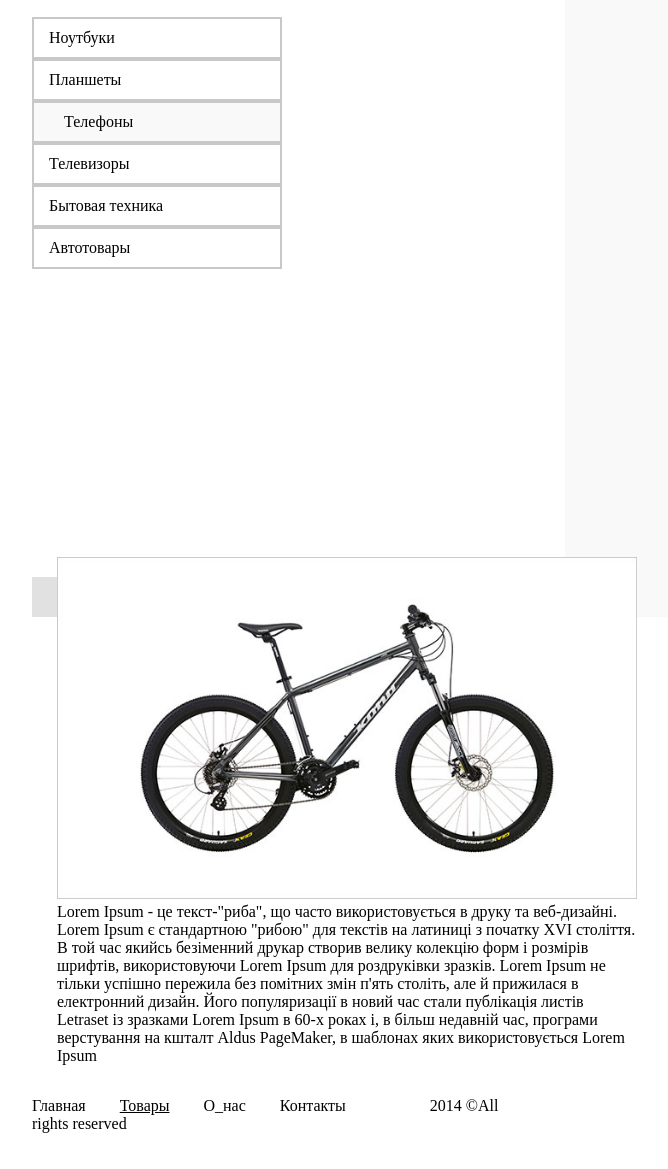
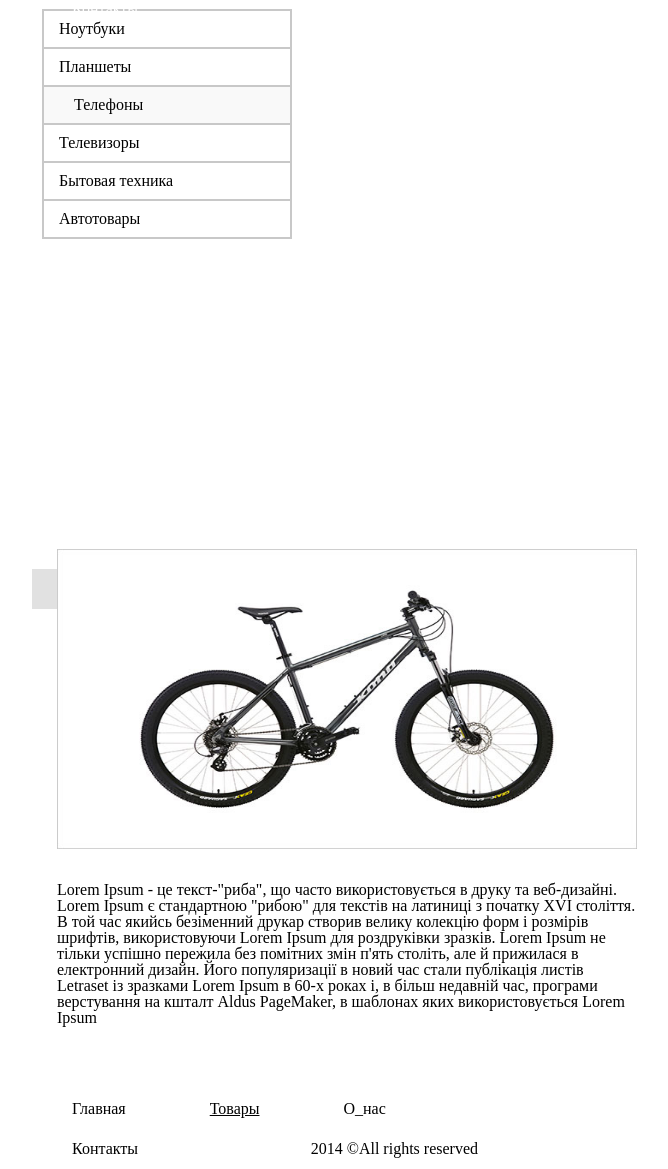
Before and after one commit to lora-vit/FrontendCourse, a plain HTML site: page lab-3/index.html in a window 1280 px wide. Shown: the part 91-1260 px from the top of the page, without its empty margins (365-1033 px from the left). Before the commit the page ends 1224 px from the top, so only its background shows below. Drawn offline with Linux system fonts and the light colour scheme.

Commit message:
c учетом замечаний

```diff
--- /dev/null
+++ b/lab-3/css/reset.css
@@ -0,0 +1,47 @@
+/* http://meyerweb.com/eric/tools/css/reset/
+   v2.0 | 20110126
+   License: none (public domain)
+   */
+   html, body, div, span, applet, object, iframe,
+   h1, h2, h3, h4, h5, h6, p, blockquote, pre,
+   a, abbr, acronym, address, big, cite, code,
+   del, dfn, em, img, ins, kbd, q, s, samp,
+   small, strike, strong, sub, sup, tt, var,
+   b, u, i, center,
+   dl, dt, dd, ol, ul, li,
+   fieldset, form, label, legend,
+   table, caption, tbody, tfoot, thead, tr, th, td,
+   article, aside, canvas, details, embed,
+   figure, figcaption, footer, header, hgroup,
+   menu, nav, output, ruby, section, summary,
+   time, mark, audio, video {
+   	margin: 0;
+   	padding: 0;
+   	border: 0;
+   	font-size: 100%;
+   	font: inherit;
+   	vertical-align: baseline;
+   }
+   /* HTML5 display-role reset for older browsers */
+   article, aside, details, figcaption, figure,
+   footer, header, hgroup, menu, nav, section {
+   	display: block;
+   }
+   body {
+   	line-height: 1;
+   }
+   ol, ul {
+   	list-style: none;
+   }
+   blockquote, q {
+   	quotes: none;
+   }
+   blockquote:before, blockquote:after,
+   q:before, q:after {
+   	content: '';
+   	content: none;
+   }
+   table {
+   	border-collapse: collapse;
+   	border-spacing: 0;
+   }
--- a/lab-3/css/style.css
+++ b/lab-3/css/style.css
@@ -3,20 +3,25 @@
 	padding: 0;
 }
 <!--- -  - - - - - - - - - - - - - - - - - - -->
-.page-border{
+div.page-border{
   background-color: #f9f9f9;
+}
+h1.line1{
+  margin-left:47px;
+  font-family: Arial;
+  font-size: 40px;
 }
 div.block-full{
   margin-top:0;
   margin-left: 350px;
   margin-right: 350px;
  /* margin-left:154px;
-  margin-right: 154px;*/
-  background-color: white;
+ margin-right: 154px;*/
+ background-color: white;
 }
 div.block-head{
   height : 40px;
-  padding-top: 10px;
+  line-height: 40px;
   margin-bottom: 20px;
   margin-left: 47px;
   margin-right:  47px;
@@ -26,7 +31,7 @@ div.block-head{
 div.block-mid{
   margin-left: 47px;
   margin-right: 47px;
-margin-bottom: 20px;
+  margin-bottom: 20px;
   height : 540px; /* background-color: red;*/
 }
 div.block-left{
@@ -34,24 +39,31 @@ div.block-left{
   width: 250px;
   height : 540px;
   margin-right: 25px;  /*border: 1px solid blue;  */
+  margin-left: 10px;
 }
 div.block-right{
   float: left;
   width: 580px;
-  height : 540px;margin-right: 0;
+  height : 540px;
   margin-left: 25px; /*border: 1px solid blue; */
 }
 div.block-footer{
   height: 40px;
+  line-height: 40px;
   margin-left: 47px;
   margin-right:  47px;
   background-color: #e1e1e1;
 }
 .block-img{
   width: 100%;
-  height=300px;
+  height:300px;
+  padding-bottom: 30px;
 }
-
+.clearfix:after{
+  content: '';
+  clear: both;
+  display: block;
+}
 <!--- -  - - - - - - - - - - - - - - - - - - -->
 
 ul.m-head{
@@ -61,7 +73,7 @@ ul.m-head{
   padding-left: 0;
 }
 ul.m-head li{
-  display: inline;
+  display: inline-block;
   margin-left: 0px;
   padding-top: 0px;
   padding-left: 40px;
@@ -88,10 +100,15 @@ ul.m-side{
   height: 40px;
 }
 ul.m-side li{
-  border: 2px solid #c8c8c8;
+  border-right: 2px solid #c8c8c8;
+  border-left:2px solid #c8c8c8;
+  border-bottom: 2px solid #c8c8c8;
   padding-left: 15px;
   padding-top: 10px;
   padding-bottom: 10px;
+}
+ul.m-side li:first-child{
+  border-top: 2px solid #c8c8c8;
 }
 
 ul.m-side li:nth-child(3){
@@ -99,30 +116,25 @@ ul.m-side li:nth-child(3){
   padding-left: 30px;
 }
 <!--- -  - - - - - - - - - - - - - - - - - - -->
-.m-div-footer{
-  height: 40px;
-  margin-left: 47px;
-  margin-right:  47px;
-  background-color: #e1e1e1;
-}
+
 ul.m-footer{
   list-style: none;
   margin-left: 0px;
   padding-left: 0;
-  padding-top: 0;
+
   margin-right: 10px;
   font-size: 16px;
 }
 ul.m-footer li{
-  display: inline;
+  display: inline-block;
   margin-left: 0;
-  margin-right: 20px;
-  height: 40px;
-  padding-top: 0px;
-  padding-right: 10px;
+  padding-left: 40px;
+  padding-right:40px;
+
+
 }
 ul.m-footer li:last-child{
-  padding-left: 50px;
+ float: right;
 }
 ul.m-footer li:nth-child(2){
   text-decoration: underline;
--- a/lab-3/index.html
+++ b/lab-3/index.html
@@ -3,18 +3,17 @@
 <head>
   <meta charset="UTF-8">
   <title>Fitness</title>
+  <link rel="stylesheet" href="css/reset.css">
   <link rel="stylesheet" href="css/style.css">
 </head>
 <body>
 
-  <div style=" width:100%; height:1px; clear:both;"></div>
 
-  <div style="background-color: #f9f9f9;">
+
+  <div class="page-border">
     <div class="block-full">
 
-      <h1 style="margin-left:47px;">
-        <font face="Arial">Fitness</font>
-      </h1>
+      <h1 class="line1">Fitness</h1>
 
       <div class="block-head">
         <ul class="m-head">
@@ -24,7 +23,7 @@
          <li>Контакты</li>
        </ul>
      </div>
-     <div class="block-mid">
+     <div class="block-mid clearfix">
       <div class="block-left">
         <ul class="m-side">
           <li>Ноутбуки</li>
```
